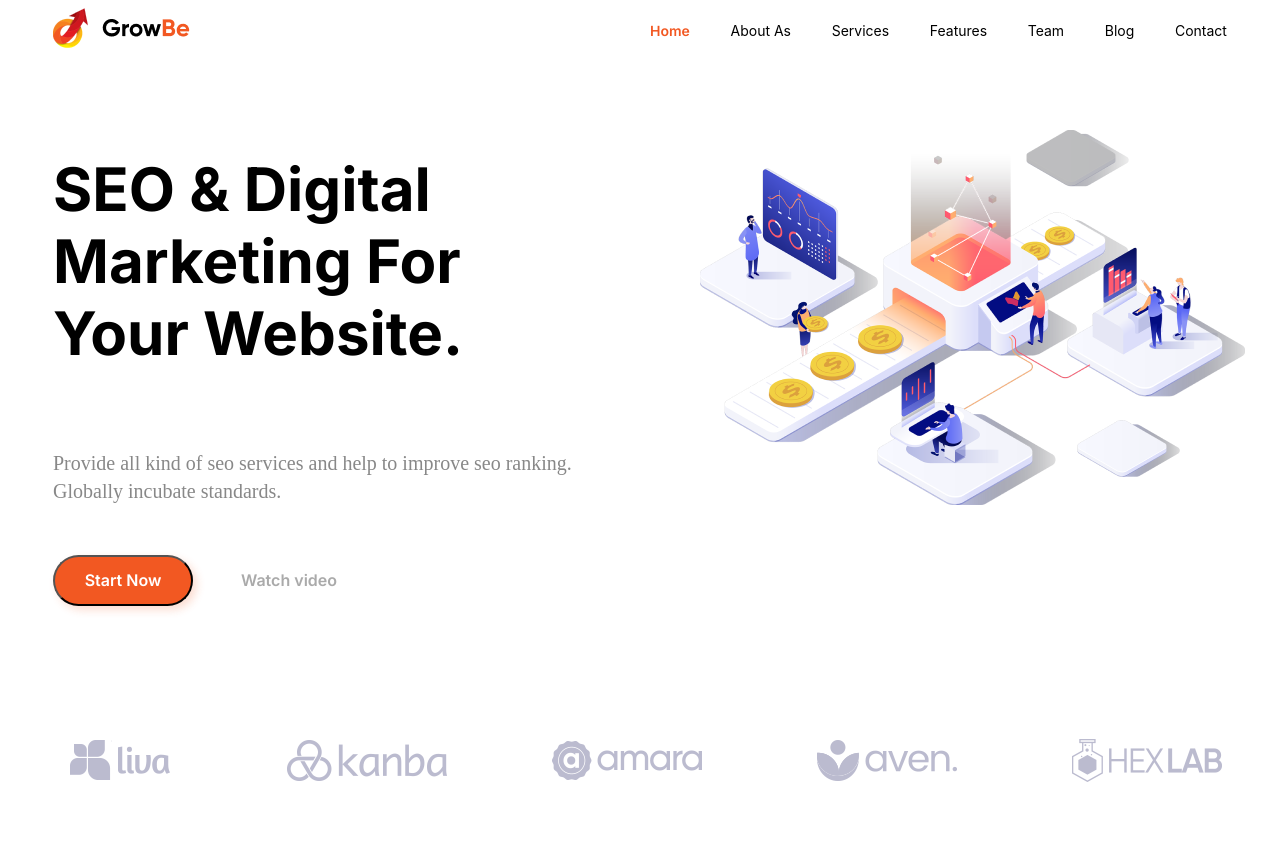
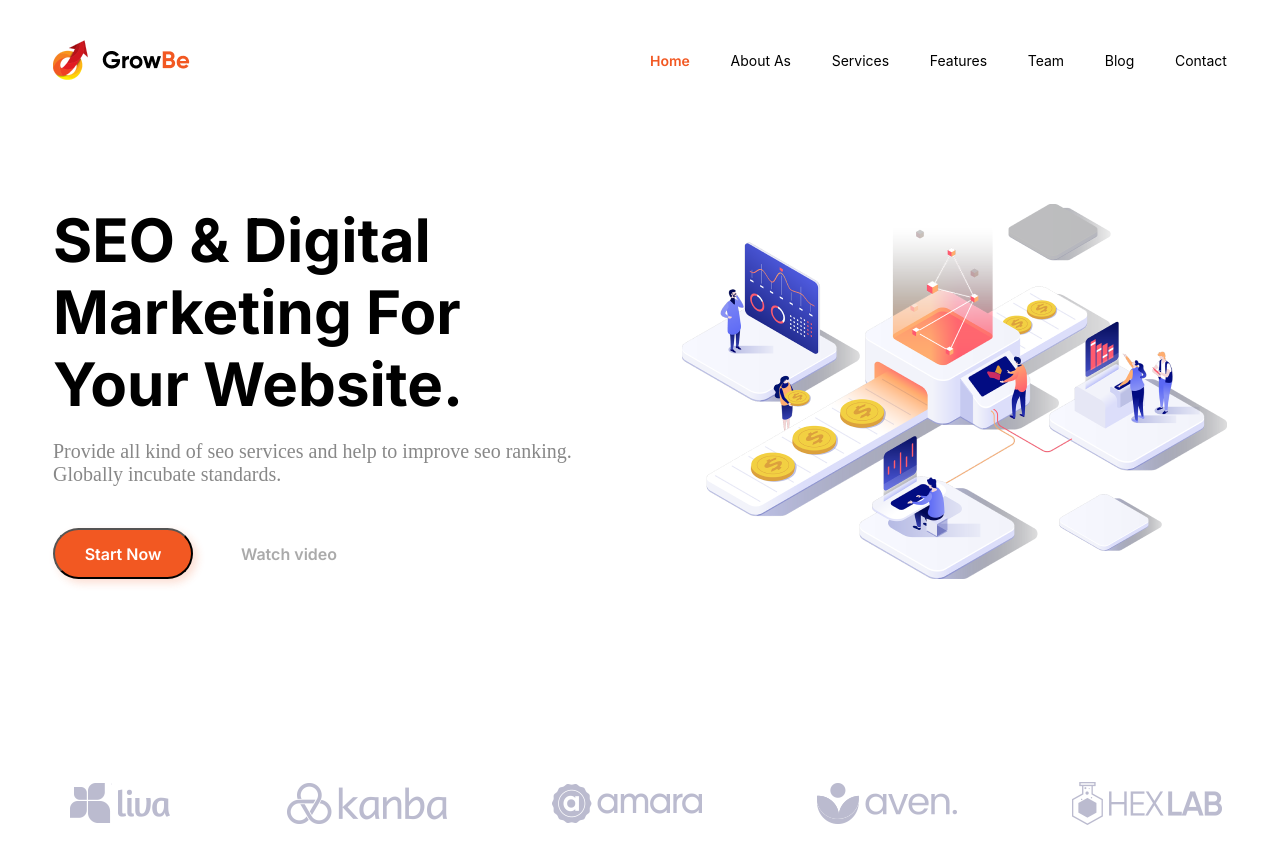
Before and after one commit to volottnazarov/HTML-HomeWorks, a plain HTML site: page index.html in a window 1280 px wide. Drawn offline with Linux system fonts and the light colour scheme.

Commit message:
Flax правка

```diff
--- a/index.html
+++ b/index.html
@@ -13,9 +13,9 @@
     <title>Seminar_3</title>
   </head>
   <body>
-    <header>
-      <nav class="container">
-        <a class="logo" href="#"><img src="./img/Logo.png" alt="Logo" /></a>
+    <header class="header container">
+      <nav class="nav">
+        <a class="logo img" href="#"><img src="./img/Logo.png" alt="Logo" /></a>
         <div class="div">
           <a class="home" href="#">Home</a>
           <a class="fontNav" href="#">About As</a>
@@ -27,8 +27,8 @@
         </div>
       </nav>
     </header>
-    <main class="space">
-      <section class="container">
+    <main class="space container">
+      <section class="section">
         <div class="mainContent">
           <p class="mainText">SEO & Digital Marketing For Your Website.</p>
           <p class="str">
@@ -39,11 +39,11 @@
             <a class="watch" href="#">Watch video</a>
           </div>
         </div>
-        <img class="img" src="./img/pngfind 1.png" />
+        <img class="img img2" src="./img/pngfind 1.png" />
       </section>
     </main>
-    <footer class="footer">
-      <div class="container footerLogo">
+    <footer class="container footer">
+      <div class="footerLogo">
         <img src="./img/Liva.png" alt="Liva" />
         <img src="./img/Kanba.png" alt="Kanba" />
         <img src="./img/Amara.png" alt="Amara" />
--- a/style.css
+++ b/style.css
@@ -2,7 +2,13 @@
     font-family: Inter;
     src: url();
 }
+img {
+    display: block;
+    max-width: 100%;
+}
 * {
+    margin: 0;
+    padding: 0;
     text-decoration: none;
 }
 .container{
@@ -13,18 +19,24 @@ body {
     scroll-behavior: smooth;
 }
 
-
+.header {
+    height: 40px;
+    padding: 40px;
+}
+.nav {
+    display: flex;
+    justify-content: space-between;
+}
 .logo {
-    position: static;
-    width: 35px;
+    width: 137px;
     height: 40px;
-    margin: 0px 0px;
 }
 .div{
     width: 577px;
-    margin: -30px 597px;
+    height: 40px;
     display: flex;
     justify-content: space-between;
+    align-items: center;
 }
 .home {
     color: rgb(242, 88, 34);
@@ -45,7 +57,6 @@ body {
     text-align: left;
 }
 .mainText {
-    position: static;
     width: 556px;
     height: 216px;
     display: flex;
@@ -57,12 +68,14 @@ body {
     font-family: Inter;
     font-size: 60px;
     font-weight: 700;
-    line-height: 120%;
-    letter-spacing: 0%;
     text-align: left;
 }
 .space {
-    margin-top: 84px;
+    padding-top: 84px;
+}
+.section {
+    display: flex;
+    justify-content: space-between;
 }
 .mainContent {
     display: flex;
@@ -71,22 +84,19 @@ body {
     align-items: flex-start;
 }
 .str {
-    position: static;
     width: 556px;
     height: 56px;
     display: flex;
     flex-direction: column;
     justify-content: flex-start;
     align-items: flex-start;
-    padding: 0px;
+    padding-top: 20px;
     color: rgb(136, 136, 136);
     font-size: 20px;
     font-weight: 400;
-    line-height: 140%;
     text-align: left;
 }
-.img {
-    position: absolute;
+.img2 {
     width: 545px;
     height: 375px;
     left: 700px;
@@ -96,17 +106,15 @@ body {
     background: url(pngfind);
 }
 .btnMeta {
-    position: static;
     width: 556px;
     height: 51px;
     display: flex;
     flex-direction: row;
     justify-content: flex-start;
     align-items: center;
-    padding: 30px 0;
+    padding-top: 32px;
 }
 .btn {
-    position: static;
     width: 140px;
     height: 51px;
     display: flex;
@@ -125,12 +133,9 @@ body {
     font-family: Inter;
     font-size: 16px;
     font-weight: 600;
-    line-height: 19px;
-    letter-spacing: 0%;
     text-align: left;
 }
 .watch {
-    position: static;
     width: 99px;
     height: 19px;
     display: flex;
@@ -146,16 +151,14 @@ body {
     font-family: Inter;
     font-size: 16px;
     font-weight: 600;
-    line-height: 19px;
-    letter-spacing: 0%;
     text-align: left;
 }
 .footer {
-    margin-top: 100px;
-    margin-bottom: 100px;
+    height: 250px;
+    padding-top: 100px;
 }
 .footerLogo{
     display: flex;
     justify-content: space-between;
-    padding: 0;
+    padding-top: 100px;
 }
```
